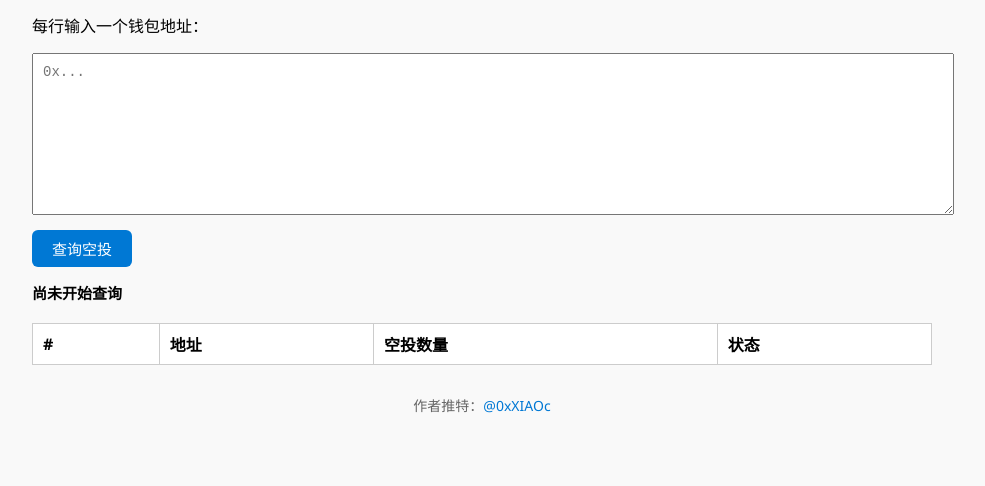
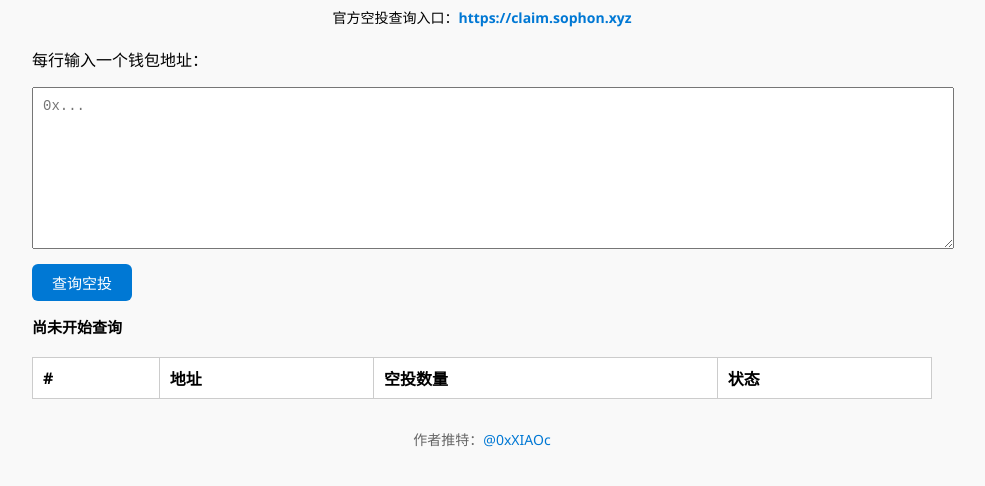
Before and after one commit to 7CCCCC21X/sophon, a plain HTML site: page index.html in a window 1280 px wide. Shown: the part 78-564 px from the top of the page, without its empty margins (158-1143 px from the left). Drawn offline with Linux system fonts and the light colour scheme.

Commit message:
Update index.html

```diff
--- a/index.html
+++ b/index.html
@@ -15,6 +15,22 @@
     h2 {
       text-align: center;
       margin-bottom: 10px;
+    }
+
+    .official-link {
+      text-align: center;
+      margin-bottom: 20px;
+      font-size: 14px;
+    }
+
+    .official-link a {
+      color: #0078d4;
+      text-decoration: none;
+      font-weight: bold;
+    }
+
+    .official-link a:hover {
+      text-decoration: underline;
     }
 
     textarea {
@@ -95,6 +111,11 @@
 </head>
 <body>
   <h2>Sophon 空投批量查询工具</h2>
+
+  <div class="official-link">
+    官方空投查询入口：<a href="https://claim.sophon.xyz" target="_blank">https://claim.sophon.xyz</a>
+  </div>
+
   <p>每行输入一个钱包地址：</p>
   <textarea id="input" placeholder="0x..."></textarea><br>
   <button onclick="check()">查询空投</button>
```
